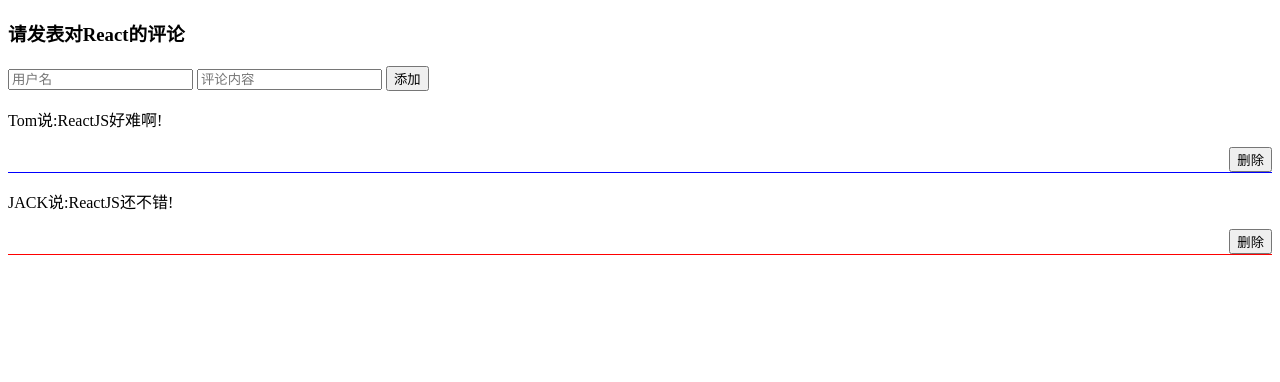
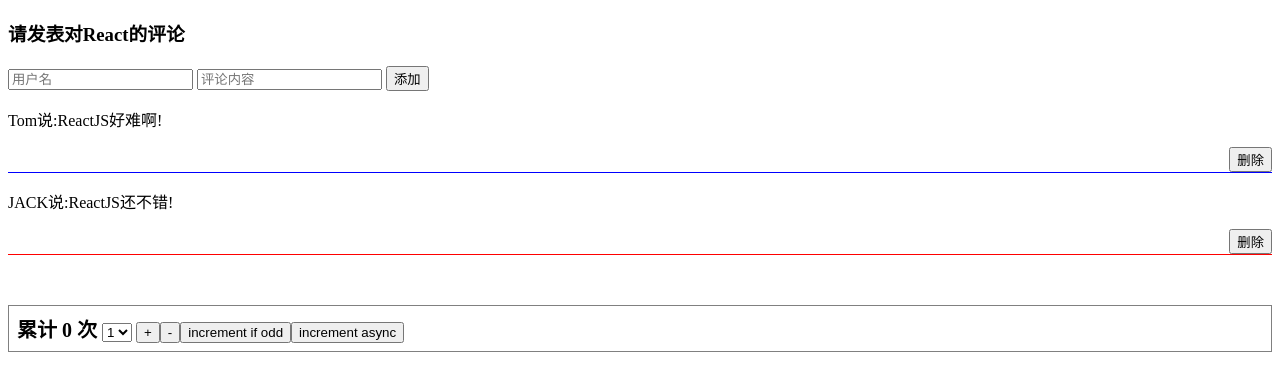
Before and after one commit to maoqiqi/react-study, a React (Create React App) app: page / in a window 1280 px wide. Shown: the top 382 px of the page. Built offline with nearby package versions, Linux system fonts and the light colour scheme.

Commit message:
react redux count

```diff
--- a/src/comment/app.jsx
+++ b/src/comment/app.jsx
@@ -3,6 +3,7 @@
 import CommentAdd from './add2'
 import CommentList from './list2'
 import {getComments} from './redux'
+import Count from './count'
 
 class App extends React.Component {
 
@@ -17,6 +18,7 @@
         <h3>请发表对React的评论</h3>
         <CommentAdd/>
         <CommentList/>
+        <Count/>
       </div>
     )
   }
--- a/src/comment/count.jsx
+++ b/src/comment/count.jsx
@@ -1,41 +1,42 @@
 import React, {Component} from 'react'
-import PropTypes from 'prop-types'
-import * as actions from './redux'
+// 引入action函数
+import {decrement, increment} from './redux'
+// 引入连接函数
+import {connect} from 'react-redux'
 
-export default class Count extends Component {
+class Count extends Component {
 
   inputRef = React.createRef()
 
   increment = () => {
     const num = this.inputRef.current.value * 1
-    this.props.store.dispatch(actions.increment(num))
+    this.props.increment(num)
   }
 
   decrement = () => {
     const num = this.inputRef.current.value * 1
-    this.props.store.dispatch(actions.decrement(num))
+    this.props.decrement(num)
   }
 
   incrementIfOdd = () => {
     const num = this.inputRef.current.value * 1
-    let count = this.props.store.getState().counter
+    let count = this.props.count
     if (count % 2 === 1) {
-      this.props.store.dispatch(actions.increment(num))
+      this.props.increment(num)
     }
   }
 
   incrementAsync = () => {
     const num = this.inputRef.current.value * 1
     setTimeout(() => {
-      this.props.store.dispatch(actions.increment(num))
+      this.props.increment(num)
     }, 1000)
   }
 
   render() {
     return (
       <div className='count'>
-        <strong style={{fontSize: 20}}>累计 {' ' + this.props.store.getState().counter + ' 次 '}</strong>
-        <p>click {} times {' '}</p>
+        <strong style={{fontSize: 20}}>累计 {' ' + this.props.count + ' 次 '}</strong>
         <select ref={this.inputRef}>
           <option value="1">1</option>
           <option value="2">2</option>
@@ -50,6 +51,4 @@
   }
 }
 
-Count.propTypes = {
-  store: PropTypes.object.isRequired,
-}
+export default connect(state => ({count: state.counterReducer}), {increment, decrement})(Count)
--- a/src/comment/list2.jsx
+++ b/src/comment/list2.jsx
@@ -20,4 +20,4 @@
   data: PropTypes.array.isRequired,
 }
 
-export default connect(state => ({data: state.comments}))(List2)
+export default connect(state => ({data: state.commentsReducer}))(List2)
--- a/src/comment/redux.js
+++ b/src/comment/redux.js
@@ -36,7 +36,7 @@
 export const decrement = number => ({type: DECREMENT, number})
 
 // reducers 根据老的state和指定action,处理返回一个新的state
-function comments(state = [], action) {
+function commentsReducer(state = [], action) {
   switch (action.type) {
     case ADD_COMMENT:
       return [...state, action.data]
@@ -49,7 +49,7 @@
   }
 }
 //
-function counter(state = 0, action) {
+function counterReducer(state = 0, action) {
   switch (action.type) {
     case INCREMENT:
       return state + action.number
@@ -60,4 +60,4 @@
   }
 }
 
-export default combineReducers({comments, counter})
+export default combineReducers({commentsReducer, counterReducer})
```
